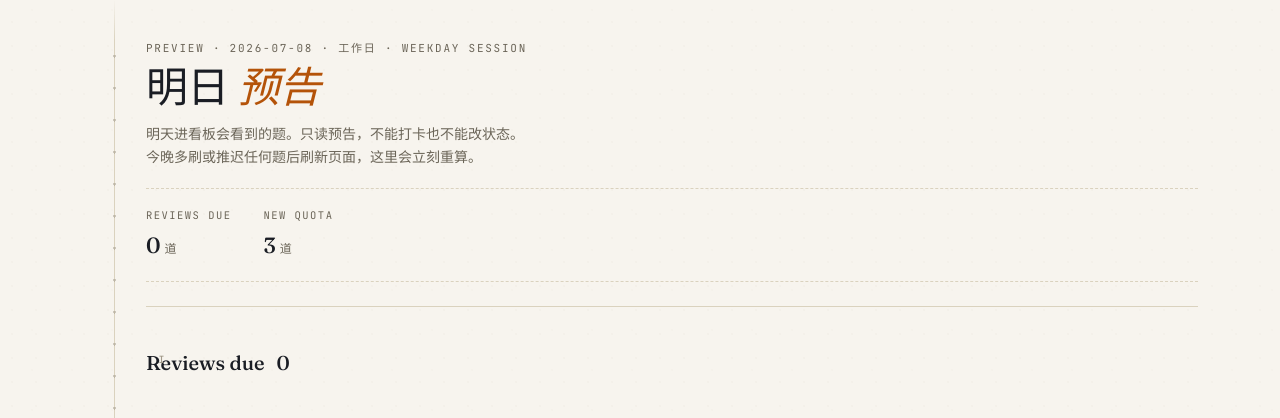
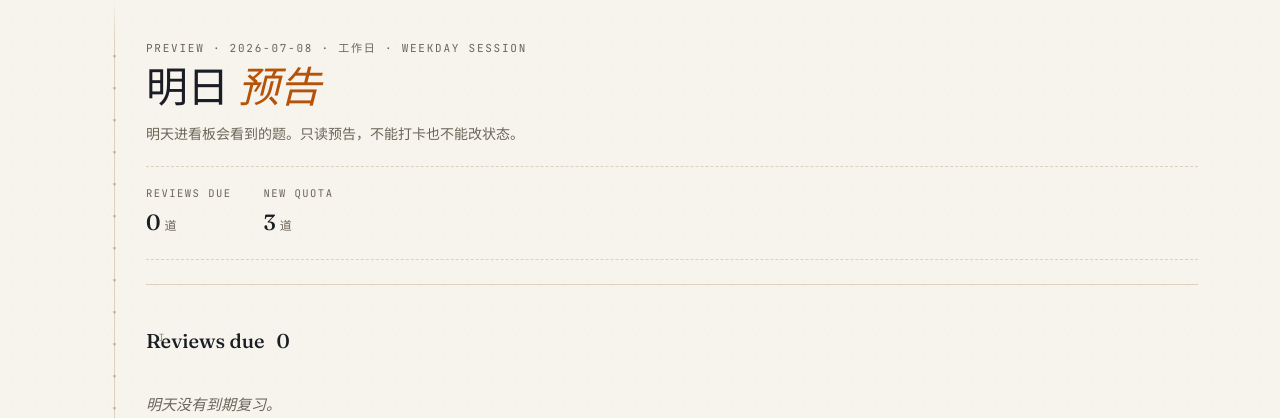
Before and after one commit to jadehare818/leetcode-hot100, a Flask app: page /preview in a window 1280 px wide. Shown: the part 62-480 px from the top of the page. Run offline with Flask 3, Linux system fonts and the light colour scheme.

Commit message:
ui(preview): drop the extra explanation line

```diff
--- a/templates/preview.html
+++ b/templates/preview.html
@@ -6,8 +6,7 @@
   <div class="kicker">Preview · {{ d.date }} · {% if d.is_weekend %}周末 · Weekend Session{% else %}工作日 · Weekday Session{% endif %}</div>
   <h1>明日 <em>预告</em></h1>
   <p class="lede">
-    明天进看板会看到的题。只读预告，不能打卡也不能改状态。<br>
-    今晚多刷或推迟任何题后刷新页面，这里会立刻重算。
+    明天进看板会看到的题。只读预告，不能打卡也不能改状态。
   </p>
 
   <div class="today-brief">
```
